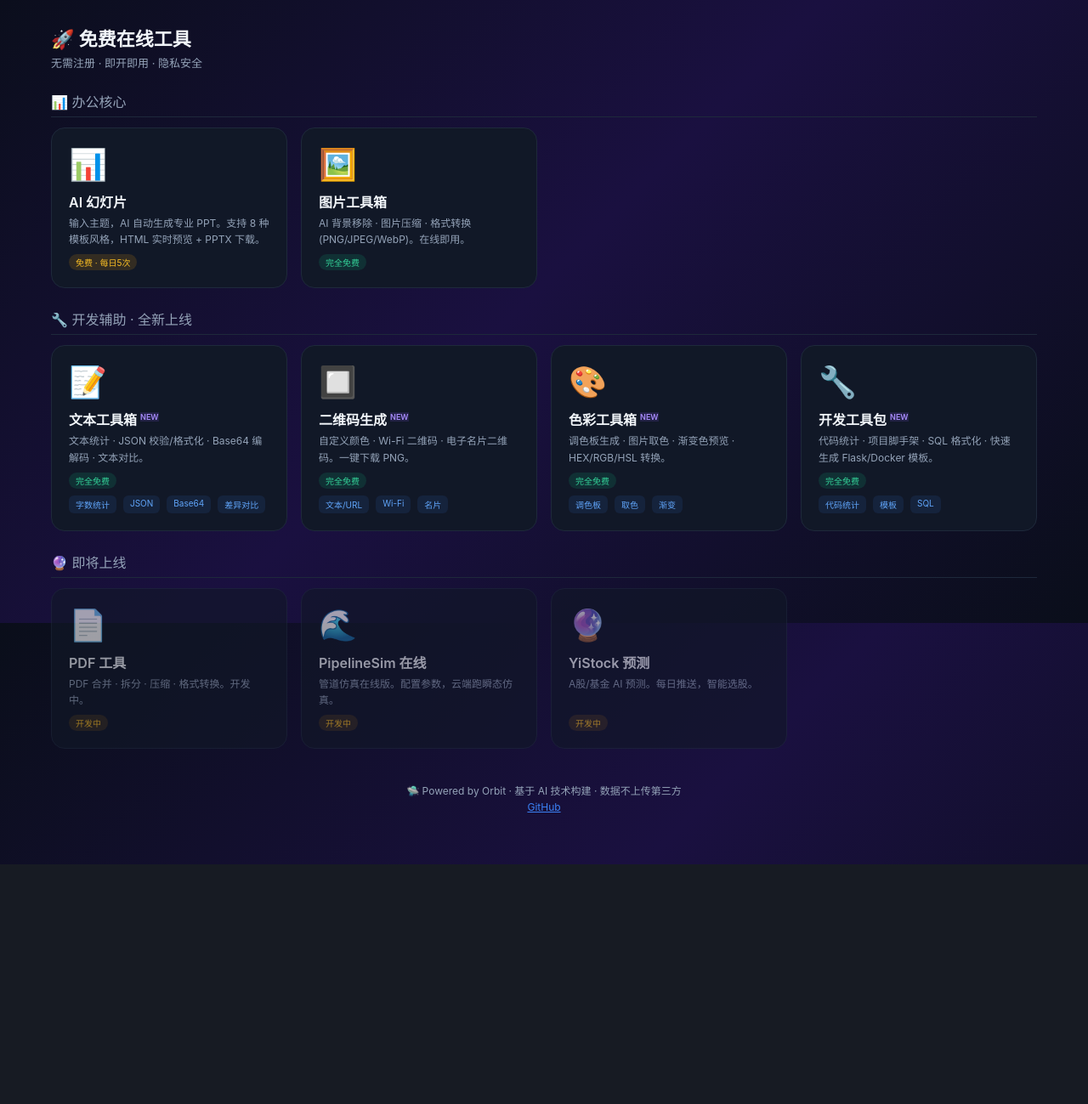
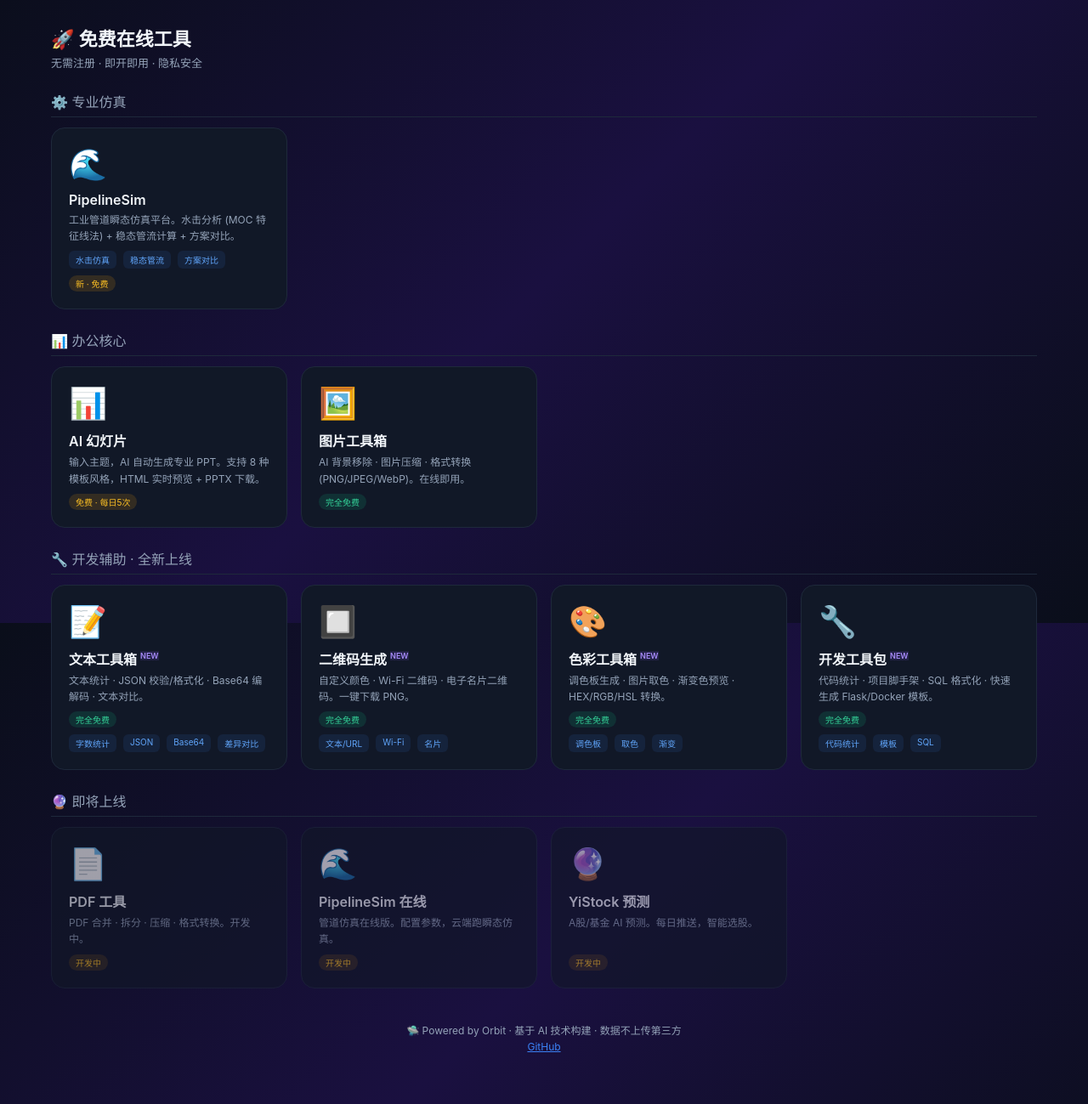
Before and after one commit to chendw79/orbit-tools, a Flask app: page / in a window 1280 px wide. Shown: the part 67-1366 px from the top of the page at 85% size. Before the commit the page ends 1084 px from the top, so only its background shows below. Run offline with Flask 3, Linux system fonts and the light colour scheme.

Commit message:
feat: 首页新增 PipelineSim 专业仿真工具入口 - 新增 PipelineSim 卡片（水击+稳态管流+方案对比） - 链接至 http://43.156.28.12:8766

```diff
--- a/templates/index.html
+++ b/templates/index.html
@@ -39,6 +39,22 @@ body{font-family:-apple-system,BlinkMacSystemFont,'Segoe UI',sans-serif;backgrou
 <div class="container">
   <h2 style="font-size:22px;margin-top:8px">🚀 免费在线工具</h2>
   <p style="color:var(--text2);font-size:13px;margin-top:4px">无需注册 · 即开即用 · 隐私安全</p>
+
+  <!-- 专业工具 -->
+  <div class="section-title">⚙️ 专业仿真</div>
+  <div class="grid">
+    <a href="http://43.156.28.12:8766" target="_blank" class="card">
+      <div class="card-icon">🌊</div>
+      <div class="card-title">PipelineSim</div>
+      <div class="card-desc">工业管道瞬态仿真平台。水击分析 (MOC 特征线法) + 稳态管流计算 + 方案对比。</div>
+      <div class="stats-row">
+        <span class="stat-badge">水击仿真</span>
+        <span class="stat-badge">稳态管流</span>
+        <span class="stat-badge">方案对比</span>
+      </div>
+      <span class="card-tag tag-pro">新 · 免费</span>
+    </a>
+  </div>
 
   <!-- 办公核心 -->
   <div class="section-title">📊 办公核心</div>
```
